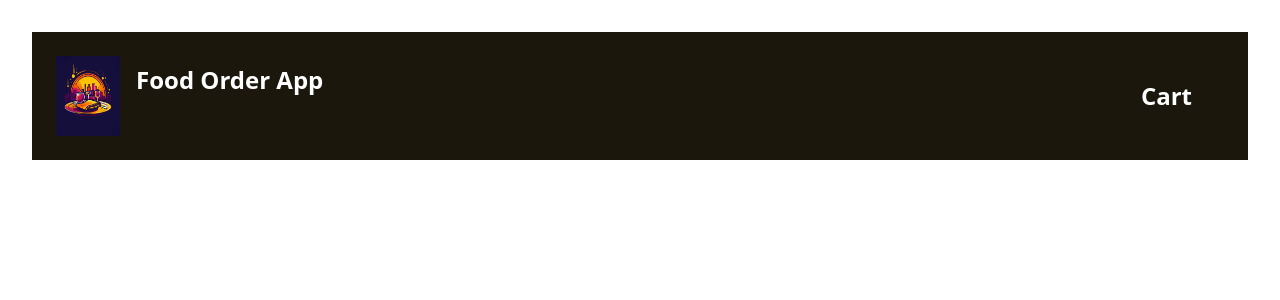
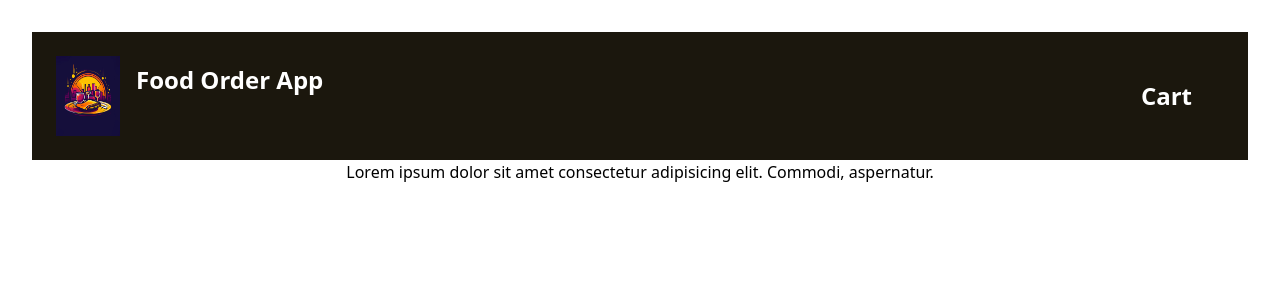
Before and after one commit to jrbrayjr2006/react-food-order-app, a React (Vite) app: page / in a window 1280 px wide. Shown: the top 300 px of the page. Built offline with nearby package versions, Linux system fonts and the light colour scheme.

Commit message:
add documentation images

```diff
--- a/src/App.tsx
+++ b/src/App.tsx
@@ -6,6 +6,7 @@ function App() {
   return (
     <>
       <Header />
+      <p>Lorem ipsum dolor sit amet consectetur adipisicing elit. Commodi, aspernatur.</p>
     </>
   )
 }
```
Also changed, not shown: 3 other files (tests, documents, lock files or other folders).
